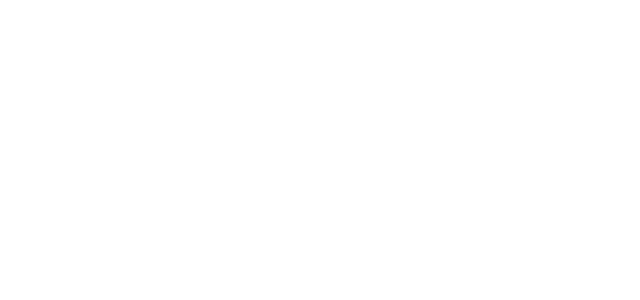
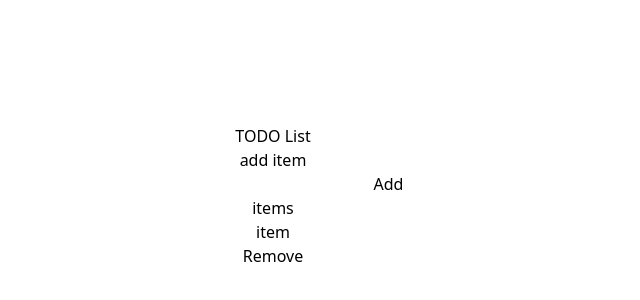
Before and after one commit to tee-talog/nextjs-todo-list, a Next.js app: page / in a window 1280 px wide. Shown: the part 204-504 px from the top of the page, without its empty margins (367-1007 px from the left). Built offline with nearby package versions, Linux system fonts and the light colour scheme.

Commit message:
feat: DOM 配置

```diff
--- a/pages/index.tsx
+++ b/pages/index.tsx
@@ -5,11 +5,34 @@
   return (
     <div className="flex min-h-screen flex-col items-center justify-center py-2">
       <Head>
-        <title>Create Next App</title>
+        <title>TODO List</title>
         <link rel="icon" href="/favicon.ico" />
       </Head>
 
-      <main className="flex w-full flex-1 flex-col items-center justify-center px-20 text-center"></main>
+      <main className="flex w-full flex-1 flex-col items-center justify-center px-20 text-center">
+        <h1>TODO List</h1>
+        <section>
+          <h2>add item</h2>
+          <form>
+            <input type="text" />
+            <button type="submit">Add</button>
+          </form>
+        </section>
+
+        <section>
+          <h2>items</h2>
+          <ul>
+            <li>
+              <div>
+                <h3>item</h3>
+                <div>
+                  <button type="button">Remove</button>
+                </div>
+              </div>
+            </li>
+          </ul>
+        </section>
+      </main>
     </div>
   )
 }
```
